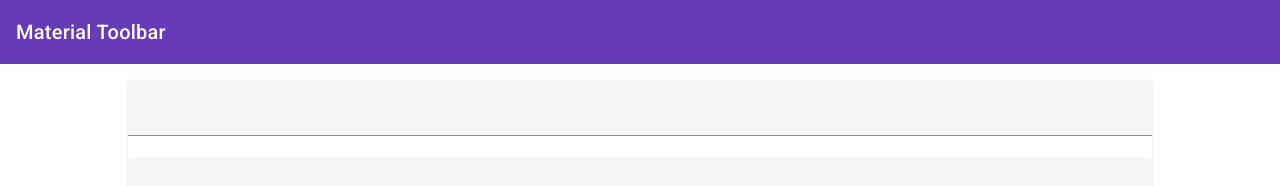
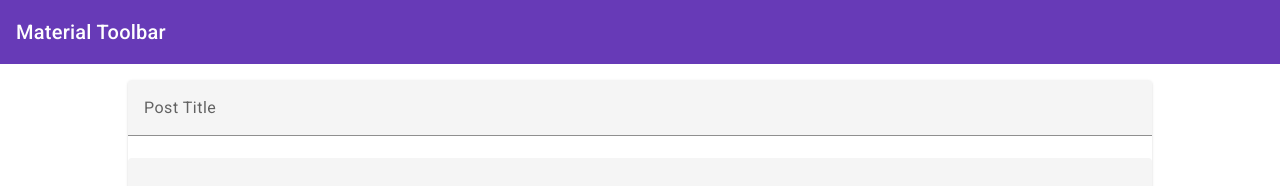
Before and after one commit to CodeTropolis/mean-course, an Angular app: page / in a window 1280 px wide. Shown: the top 186 px of the page. Built offline with nearby package versions, Linux system fonts and the light colour scheme.

Commit message:
Added Material action bar to post-list.comp.

```diff
--- a/src/app/posts/post-create/post-create.component.html
+++ b/src/app/posts/post-create/post-create.component.html
@@ -2,11 +2,25 @@
 <mat-card>
     <form (submit)="addPost(postForm)" #postForm="ngForm">
         <mat-form-field>
-            <input matInput type="text" name="title" ngModel required minlength="3" #title="ngModel">
+            <input
+            matInput
+            type="text"
+            name="title"
+            ngModel
+            required
+            minlength="3"
+            #title="ngModel"
+            placeholder="Post Title">
             <mat-error *ngIf="title.invalid">Please enter a valid title</mat-error>
         </mat-form-field>
         <mat-form-field>
-            <textarea matInput rows=8 name="content" ngModel required minlength="10" #content="ngModel"></textarea>
+            <textarea
+            matInput
+            rows=8
+            name="content"
+            ngModel
+            required
+            #content="ngModel"></textarea>
             <mat-error *ngIf="content.invalid">Please enter content</mat-error>
         </mat-form-field>
         <button type="submit" mat-raised-button color="primary">Save Post</button>
--- a/src/app/posts/post-create/post-create.component.ts
+++ b/src/app/posts/post-create/post-create.component.ts
@@ -19,6 +19,6 @@
     if(form.invalid) return;
     const post: Post = {title: form.value.title, content: form.value.content};
     this.postService.addPosts(post);
+    form.resetForm();
   }
-
 }
--- a/src/app/posts/post-list/post-list.component.html
+++ b/src/app/posts/post-list/post-list.component.html
@@ -6,6 +6,10 @@
            {{post.title}}
         </mat-expansion-panel-header>
         <p>{{post.content}}</p>
+        <mat-action-row>
+            <button mat-button color="accent">EDIT</button>
+            <button mat-button color="warn">DELETE</button>
+        </mat-action-row>
     </mat-expansion-panel>
 </mat-accordion>
 <ng-template #noPosts>No posts created.</ng-template>
```
